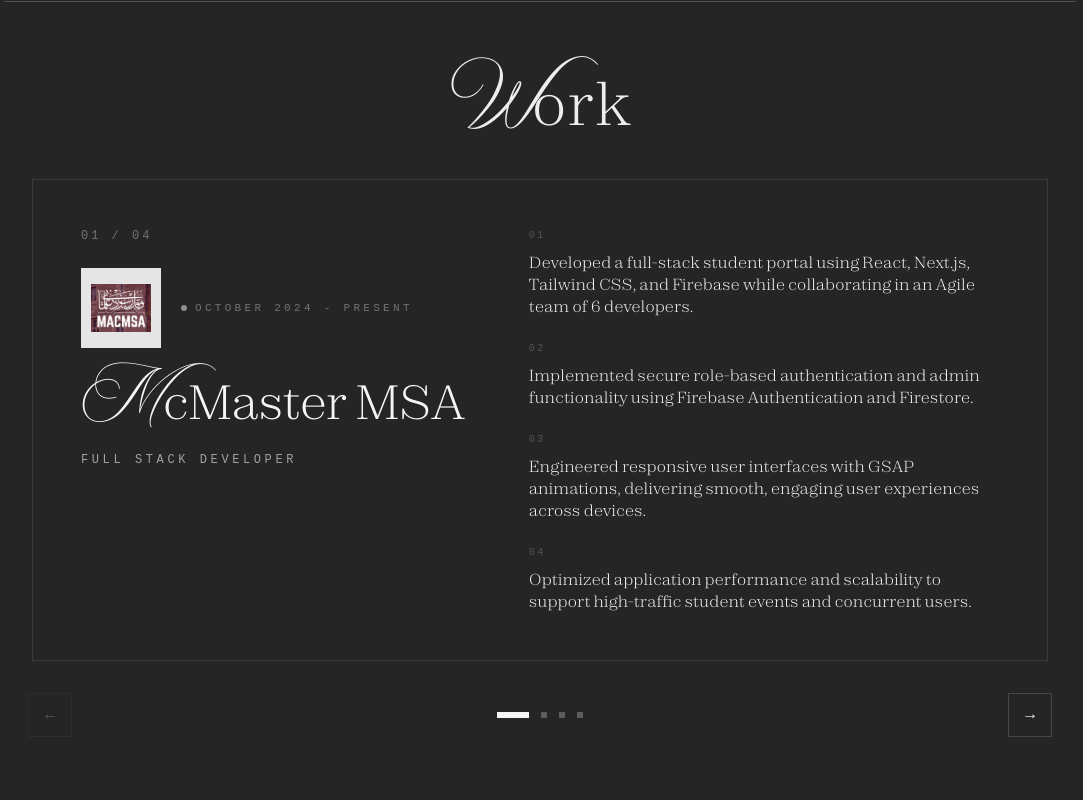
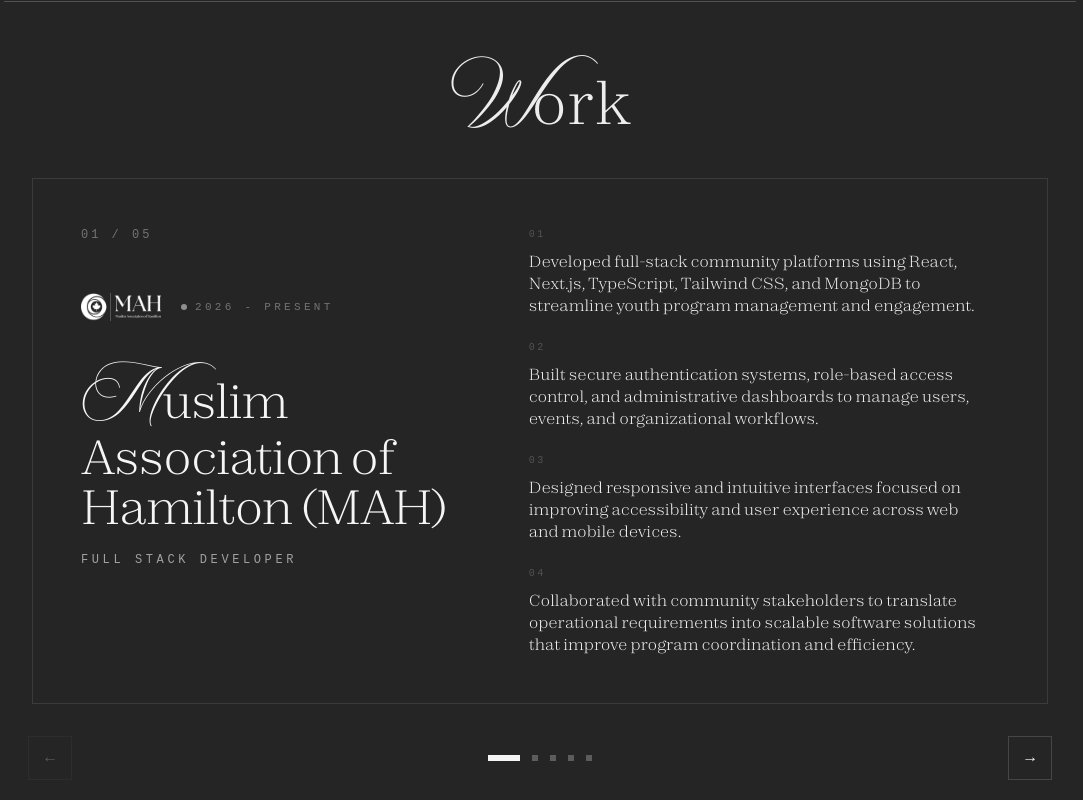
Before and after one commit to AymenS02/aymens-website, a Next.js app: page / in a window 1280 px wide. Shown: the part 798-1598 px from the top of the page, without its empty margins (100-1183 px from the left). Built offline with nearby package versions, Linux system fonts and the light colour scheme.

Commit message:
added mah experience
also tweaked styling of image for work

```diff
--- a/components/Work.tsx
+++ b/components/Work.tsx
@@ -85,7 +85,7 @@ const Work = () => {
                     </p>
 
                     <div className="mb-6 flex items-center gap-5">
-                      <div className="h-16 w-16 shrink-0 bg-neutral-200 p-2.5 md:h-20 md:w-20">
+                      <div className="h-16 w-16 shrink-0 md:h-20 md:w-20">
                         <img
                           src={src(e.image)}
                           alt={`${e.company} logo`}
--- a/data/experiences.js
+++ b/data/experiences.js
@@ -1,4 +1,24 @@
 export const experiences = [
+  {
+    company: "Muslim Association of Hamilton (MAH)",
+    period: "2026 - Present",
+    role: "Full Stack Developer",
+    image: "./experience/mah.webp",
+    highlights: [
+      {
+        text: "Developed full-stack community platforms using React, Next.js, TypeScript, Tailwind CSS, and MongoDB to streamline youth program management and engagement."
+      },
+      {
+        text: "Built secure authentication systems, role-based access control, and administrative dashboards to manage users, events, and organizational workflows."
+      },
+      {
+        text: "Designed responsive and intuitive interfaces focused on improving accessibility and user experience across web and mobile devices."
+      },
+      {
+        text: "Collaborated with community stakeholders to translate operational requirements into scalable software solutions that improve program coordination and efficiency."
+      }
+    ]
+  },
   {
     company: "McMaster MSA",
     period: "October 2024 - Present",
```
Also changed, not shown: public/experience/mah.webp (added).
